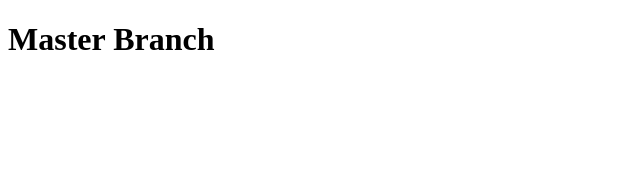
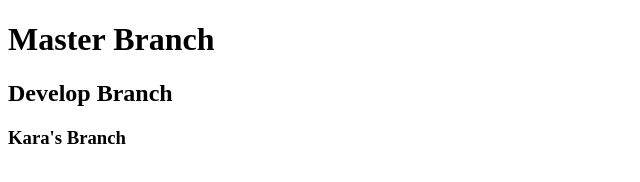
Before and after one commit to MsKaraBSmith/teamGit, a plain HTML site: page index.html in a window 1280 px wide. Shown: the whole page, without its empty margins (0-640 px from the left). Drawn offline with Linux system fonts and the light colour scheme.

Commit message:
karas branch

```diff
--- a/index.html
+++ b/index.html
@@ -9,6 +9,7 @@
 <body>
 
     <h1>Master Branch</h1>
-
+    <h2>Develop Branch</h2>
+    <h3>Kara's Branch</h3>
 </body>
 </html>
```
